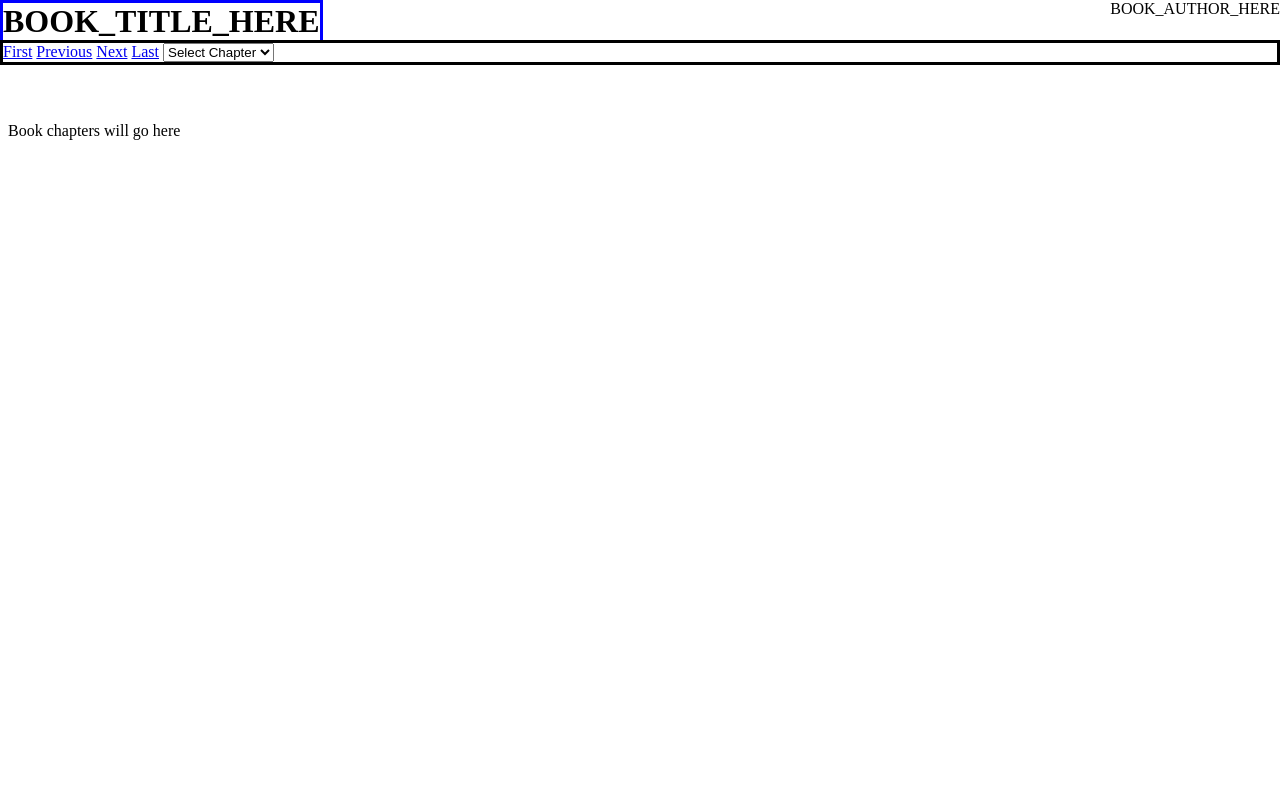
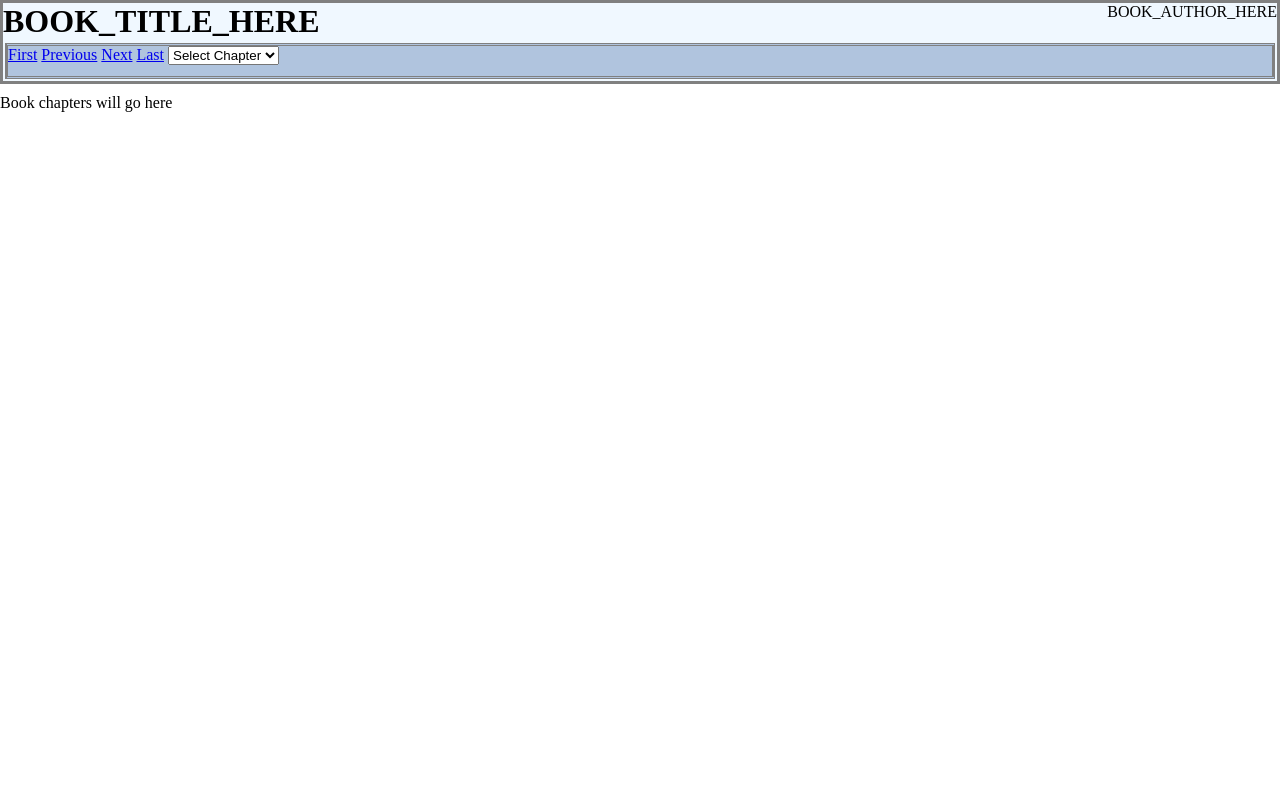
Before and after one commit to snew3687/bookreader02, a web app: file public/bookReader.html in a window 1280 px wide. Run offline with its HTML, style and script files only (its server is not run), Linux system fonts and the light colour scheme.

Commit message:
Style the (fixed) bookheader so that: 1. It was not transparent 2. The chapter control bar was better defined (visually)

```diff
--- a/public/bookReader.html
+++ b/public/bookReader.html
@@ -9,7 +9,7 @@
   <body>
 
 <!--    <div id="bookReaderContainer"> -->
-      <div class="bookHeader">
+      <div id="bookHeader">
         <div id="bookTitleContainer">
           <h1 id="bookTitle">BOOK_TITLE_HERE</h1>
         </div>
--- a/public/stylesheets/bookReaderStyle.css
+++ b/public/stylesheets/bookReaderStyle.css
@@ -1,17 +1,22 @@
-.bookHeader {
+div#bookHeader {
   position: fixed;
   top: 0;
+  height: 78px;
   left: 0;
   right: 0;
-  background: gray;
+  border-style: solid;
+  border-width: 1;
+  border-color: gray;
+  background: aliceblue;
+  z-index: 10;
 }
 
 div#bookTitleContainer {
-  border: solid blue;
   display: inline;
   position: absolute;
   top: 0;
   left: 0;
+  z-index: 11;
 }
 
 #bookTitle {
@@ -23,17 +28,29 @@ div#bookAuthor {
   position: absolute;
   top: 0;
   right: 0;
+  z-index: 11;
 }
 
 div#chapterControlContainer {
-  border: solid black;
+  border-style: double solid;
+  border-width: 2;
+  border-color: gray;
+  background-color: lightsteelblue;
   position: absolute;
   top: 40px;
-  left: 0;
-  right: 0;
+  height: 30px;
+  left: 2px;
+  right: 2px;
+  z-index: 11;
 }
 
 div#readingAreaContainer {
   position: absolute;
-  top: 106px;
+  top: 78px;
+  bottom: 0;
+  left:0;
+  right: 0;
+/*  overflow: scroll; */
+  background-color: white;
+  z-index: 1;
 }
```
